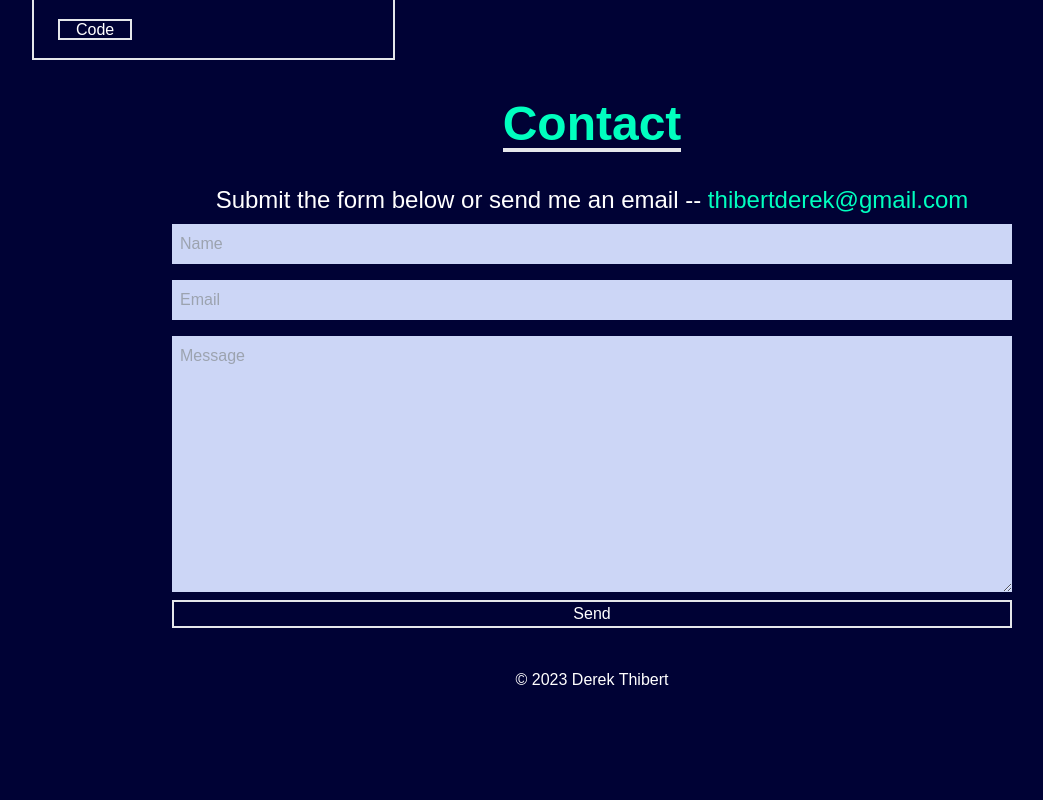
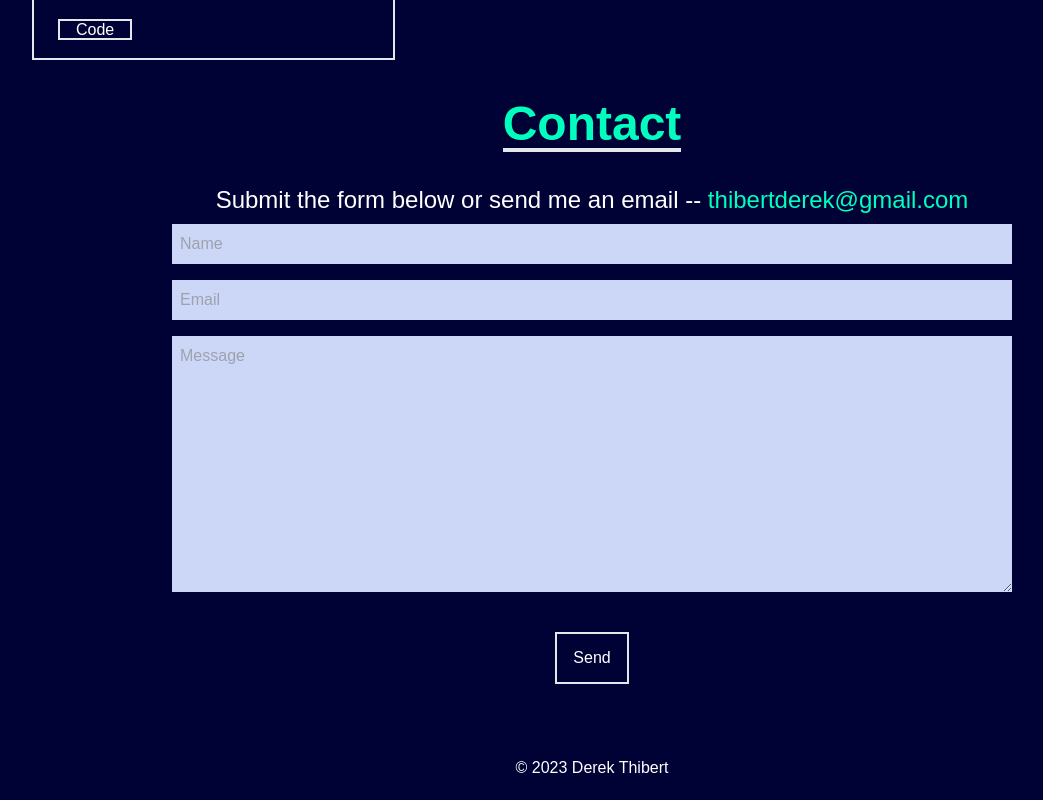
Before and after one commit to thibert-derek/site, a React (Create React App) app: page / in a window 1280 px wide. Shown: the part 3120-3920 px from the top of the page, without its empty margins (48-1091 px from the left). Before the commit the page ends 3832 px from the top, so only its background shows below. Built offline with nearby package versions, Linux system fonts and the light colour scheme.

Commit message:
Updated Files

```diff
--- a/package.json
+++ b/package.json
@@ -1,6 +1,6 @@
 {
-  "homepage": "http://derekthibert.github.io/portfolio",
-  "name": "portfolio",
+  "homepage": "https://thibert-derek.github.io/",
+  "name": "site",
   "version": "0.1.0",
   "private": true,
   "dependencies": {
--- a/src/components/Contact.jsx
+++ b/src/components/Contact.jsx
@@ -12,11 +12,11 @@ const Contact = () => {
         <div className="text-1xl sm:text-2xl px-20">
                 <p>Submit the form below or send me an email -- <a href="mailto:thibertderek@gmail.com" className="text-[#00FFBF]">thibertderek@gmail.com</a></p>
             </div>
-        <form action="" className="flex flex-col max-w-[1000px] w-screen px-10 sm:px-20">
+        <form method="POST" action="https://getform.io/f/316eb73c-f136-4dbb-92a1-5472734c2d7f" className="flex flex-col max-w-[1000px] w-screen px-10 sm:px-20">
             <input className="p-2 my-2 bg-[#ccd6f6]" type="text" placeholder="Name" name="name"/>
             <input className="p-2 my-2 bg-[#ccd6f6]" type="email" placeholder="Email" name="email"/>
-            <textarea className="p-2 my-2 bg-[#ccd6f6]" cols="30" rows="10" type="message" placeholder="Message" name="name"/>
-            <button className="border-2 hover:bg-white hover:text-black duration-300">Send</button>
+            <textarea className="p-2 my-2 bg-[#ccd6f6] text-black" cols="30" rows="10" type="message" placeholder="Message" name="name"/>
+            <button className="border-2 items-center hover:bg-white hover:text-black duration-300 px-4 py-3 my-8 mx-auto flex">Send</button>
             </form>
     </div>
     </div>
```
Also changed, not shown: 1 other file (tests, documents, lock files or other folders).
